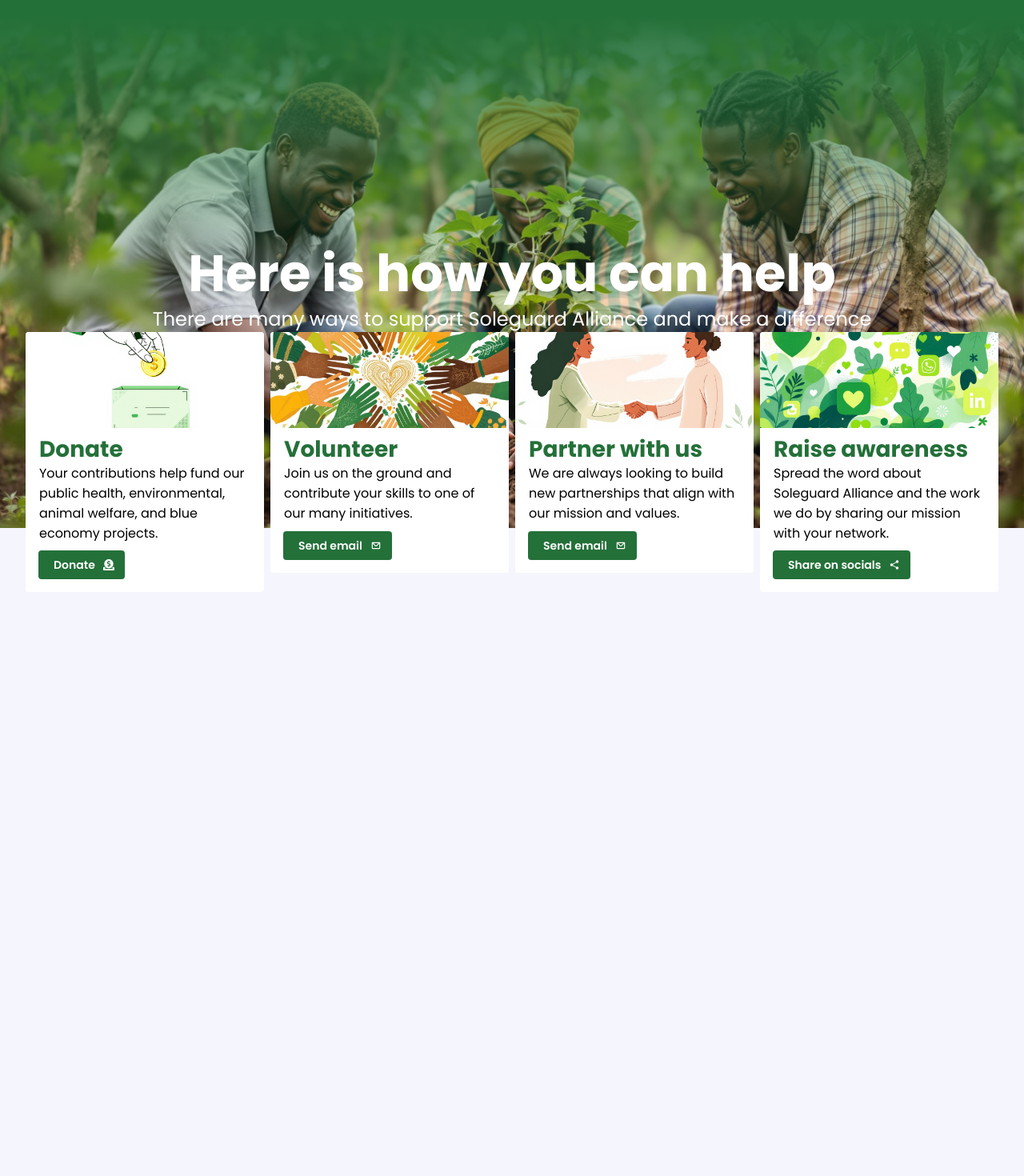
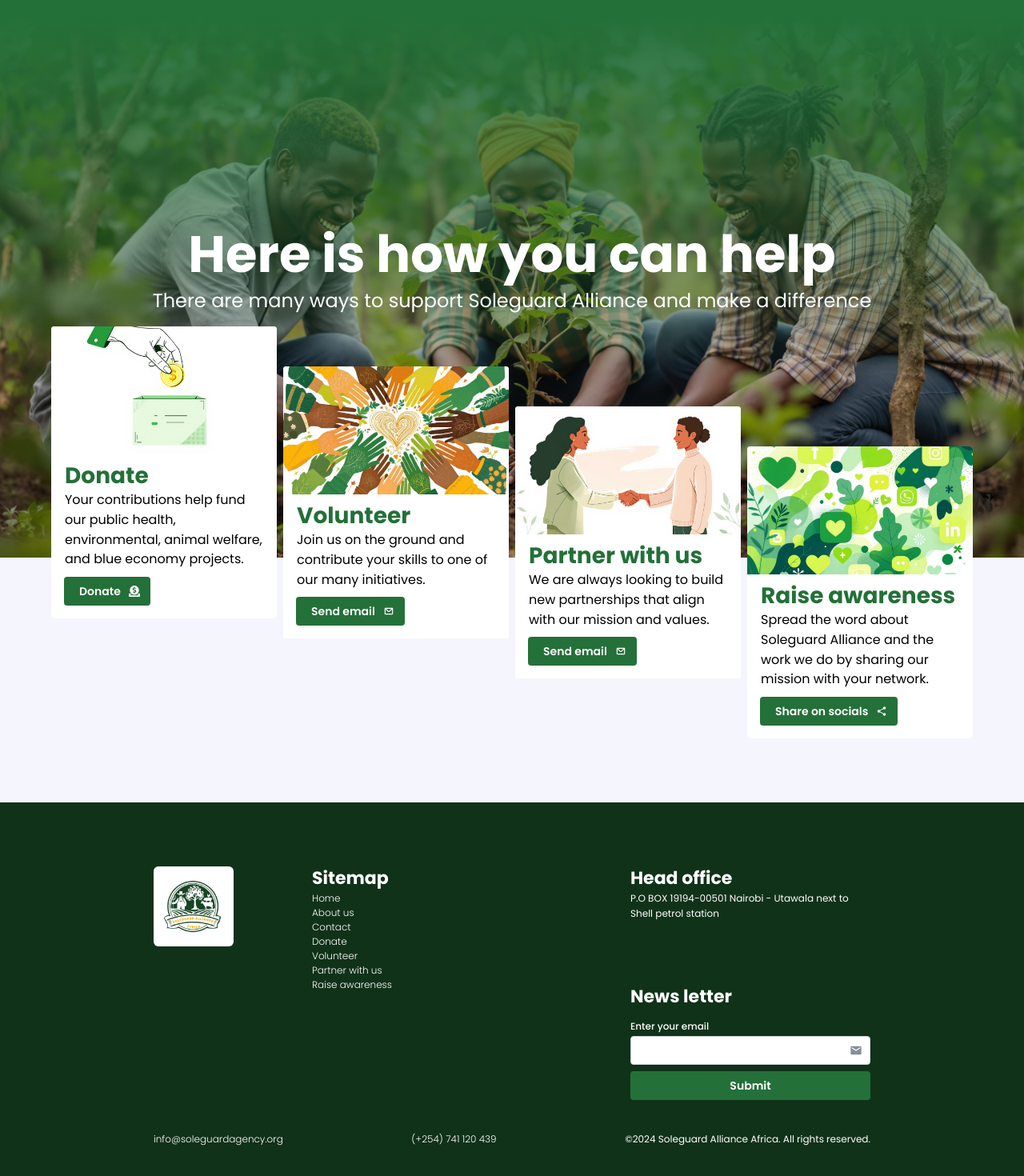
Before and after one commit to PessahDerek/soleguard-ngo, a React (Vite) app: page / in a window 1280 px wide. Shown: the part 2616-4086 px from the top of the page at 80% size. Before the commit the page ends 3356 px from the top, so only its background shows below. Built offline with nearby package versions, Linux system fonts and the light colour scheme.

Commit message:
'footer'

```diff
--- a/src/components/page-sections/Index-GetInvolved.tsx
+++ b/src/components/page-sections/Index-GetInvolved.tsx
@@ -46,17 +46,18 @@
         },
     ]
     return (
-        <div className={"w-full h-max min-h-[90vh] grid"}>
-            <Image className={"w-full h-[80vh] absolute top-0"} src={"/pics/involved.jpg"}
+        <div className={"w-full h-max min-h-[100vh] grid"}>
+            <Image className={"w-full h-3/4 absolute top-0 brightness-75"} src={"/pics/involved.jpg"}
                    alt={"People planting a tree"}/>
-            <div
-                className={"w-full h-1/2 absolute top-0 left-0 bg-gradient-to-b from-primary-400 to-transparent"}/>
-            <div className={"w-full h-max bottom-0 mt-auto"}>
-
-                <div className={"w-[95%] m-auto "} >
+            <div className={"w-full h-1/2 absolute top-0 left-0 bg-gradient-to-b from-primary-400 to-transparent"}/>
+            <div className={"w-full h-max bottom-0 mt-[20%] grid gap-4"}>
+                <span>
                     <Title className={"text-white text-[5vmax] text-center"}>Here is how you can help</Title>
-                    <Text className={"text-white text-center text-2xl"}>There are many ways to support Soleguard Alliance and make a
-                        difference</Text>
+                    <Text className={"text-white text-center text-2xl"}>
+                        There are many ways to support Soleguard Alliance and make a difference
+                    </Text>
+                </span>
+                <div className={"w-[90%] ml-auto mr-auto "}>
                     <div className={"w-full flex-grid flex-wrap gap-2"}>
                         {how.map((item, index) => (
                             <InvolvedCard involved={item} index={index} key={index}/>
--- a/src/components/pieces/InvolvedCard.tsx
+++ b/src/components/pieces/InvolvedCard.tsx
@@ -1,6 +1,7 @@
 import {Button, Card, Image, Text, Title} from "@mantine/core";
 import {GetInvolvedObj} from "../../libs/webData";
 import {Link} from "@tanstack/react-router";
+import {useCallback, useEffect, useState} from "react";
 
 interface props {
     involved: GetInvolvedObj;
@@ -8,12 +9,23 @@
 }
 
 export default function InvolvedCard({involved, index}: props) {
-    const top = (index*40)+"px";
+    const [greater, setGreater] = useState(true);
 
+    const handleGreaterWidth = useCallback(()=> {
+        setGreater(window.innerWidth >= 768);
+    }, [])
+    useEffect(()=>{
+        window.addEventListener("resize", handleGreaterWidth);
+        window.addEventListener("loadstart", handleGreaterWidth);
+        return () => {
+            window.removeEventListener("resize", handleGreaterWidth);
+            window.removeEventListener("loadstart", handleGreaterWidth);
+        }
+    })
     return (
-        <Card className={`flex-1 h-max min-w-min gap-2 ${top}`} >
+        <Card className={"flex-1 h-full cursor-pointer hover:shadow-2xl transition-all md:h-max min-w-min gap-2"} style={{ marginTop: window.innerWidth >= 768 ? `${index * 50}px` : undefined }} >
             <Card.Section>
-                <Image className={"w-full h-[15vh]"} src={involved.image} alt={involved.how}/>
+                <Image className={"w-full h-[20vh] object-center"} src={involved.image} alt={involved.how}/>
             </Card.Section>
             <Card.Section m={1}>
                 <Title className={"text-[28px] text-primary-400"}>{involved.how}</Title>
--- /dev/null
+++ b/src/components/ui-blocks/AppFooter.tsx
@@ -0,0 +1,52 @@
+import {Link} from "@tanstack/react-router";
+import {Button, Image, Text, TextInput, Title} from "@mantine/core";
+import {MdEmail} from "react-icons/md";
+
+export default function AppFooter() {
+
+    return (
+        <footer className={"w-full  min-h-[50vh] p-20  mt-20 text-white !font-light  bg-primary-600 flex"}>
+            <div className={"w-[80%] grid gap-10 m-auto"}>
+                <div className={"flex flex-wrap gap-10 justify-between"}>
+                    <Link href="/">
+                        <Image className={"flex-1 w-[100px] rounded-md"} src={"/pics/logo.jpeg"} alt={"Soleguard Alliance Logo"}/>
+                    </Link>
+                    <div className={"flex-1 grid h-max max-w-[300px]"}>
+                        <Title order={3}>Sitemap</Title>
+                        <div className={"grid"}>
+                            <Link href="/">Home</Link>
+                            <Link href="/">About us</Link>
+                            <Link href="/">Contact</Link>
+                            <Link href="/">Donate</Link>
+                            <Link href="/">Volunteer</Link>
+                            <Link href="/">Partner with us</Link>
+                            <Link href="/">Raise awareness</Link>
+                        </div>
+                    </div>
+                    <div className={"flex-1 max-w-[300px] grid gap-20"}>
+                        <div>
+                            <Title order={3}>Head office</Title>
+                            <Text>P.O BOX 19194-00501 Nairobi - Utawala next to Shell petrol station</Text>
+                        </div>
+                        <form className={"grid gap-2"}>
+                            <Title order={3}>News letter</Title>
+                            <TextInput name={"email"} label={"Enter your email"} rightSection={<MdEmail/>}/>
+                            <Button>Submit</Button>
+                        </form>
+                    </div>
+                </div>
+                <div className={"w-full flex gap-5 flex-wrap justify-between"}>
+                    <Link to="/">
+                        info@soleguardagency.org
+                    </Link>
+                    <Link to="/">
+                        (+254) 741 120 439
+                    </Link>
+                    <Text>
+                        &copy;{new Date().getFullYear()} Soleguard Alliance Africa. All rights reserved.
+                    </Text>
+                </div>
+            </div>
+        </footer>
+    )
+}
--- a/src/main.css
+++ b/src/main.css
@@ -32,3 +32,18 @@
     display: grid;
     grid-template-columns: repeat(auto-fit, minmax(150px, 1fr));
 }
+footer {
+    h3 {
+        color: white;
+    }
+    p {
+        font-size: 12px !important;
+        @apply text-[12px];
+    }
+    a {
+        font-size: 12px !important;
+    }
+    label {
+        font-size: 12px !important;
+    }
+}
--- a/src/routes/__root.tsx
+++ b/src/routes/__root.tsx
@@ -2,6 +2,7 @@
 import {createRootRoute, Outlet} from '@tanstack/react-router'
 import {TanStackRouterDevtools} from '@tanstack/router-devtools'
 import Navbar from "../components/ui-blocks/Navbar";
+import AppFooter from "../components/ui-blocks/AppFooter";
 
 export const Route = createRootRoute({
     component: RootComponent,
@@ -10,8 +11,9 @@
 function RootComponent() {
     return (
         <>
-            <Navbar />
+            <Navbar/>
             <Outlet/>
+            <AppFooter/>
             <TanStackRouterDevtools position="bottom-right"/>
         </>
     )
```
